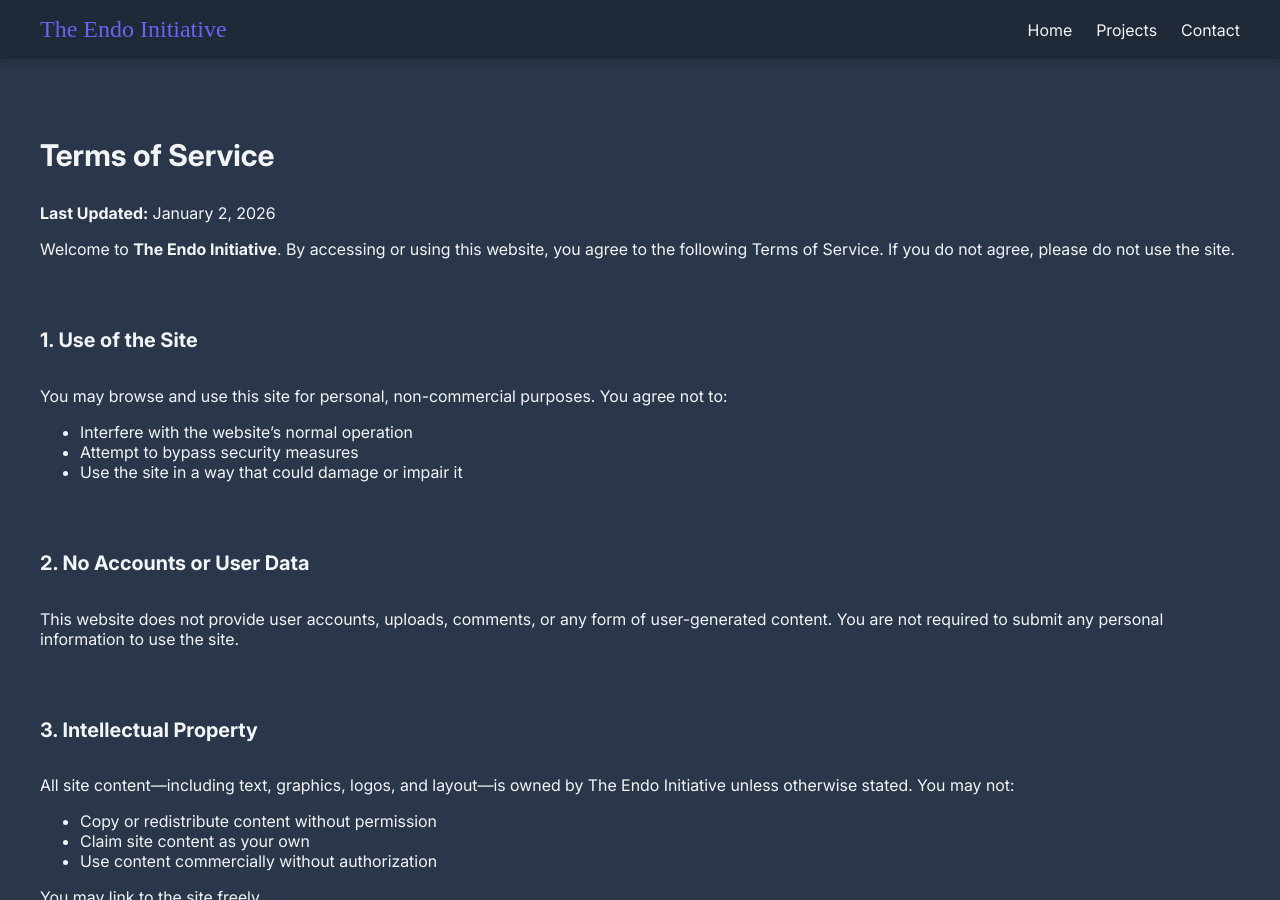
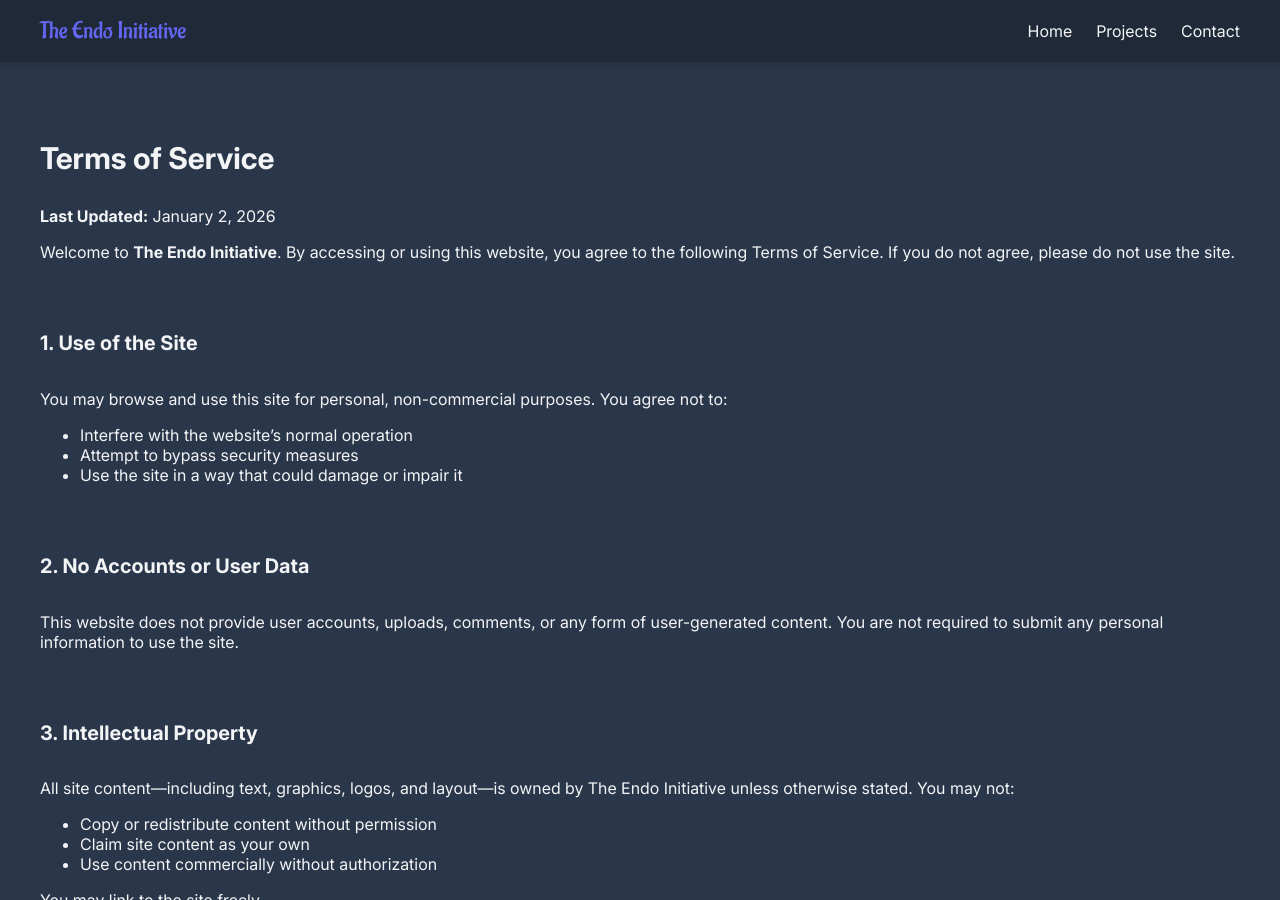
Before and after one commit to Endo-Kazuki/EndoInitiative, a Jekyll site: the page built from pages/tos.html, in a window 1280 px wide and 900 px high. Built offline with Jekyll 4.4.1, drawn with Linux system fonts in a browser that asks for light colours; some web fonts are replaced.

Commit message:
Update style.css

```diff
--- a/assets/css/style.css
+++ b/assets/css/style.css
@@ -18,7 +18,7 @@
 
 @font-face {
     font-family: 'Aladin';
-    src: url('/assets/fonts/Aladin-Regular.woff2') format('woff2');
+    src: url('/assets/fonts/Aladin.woff2') format('woff2');
     font-weight: 400;
     font-style: normal;
     font-display: swap;
```
